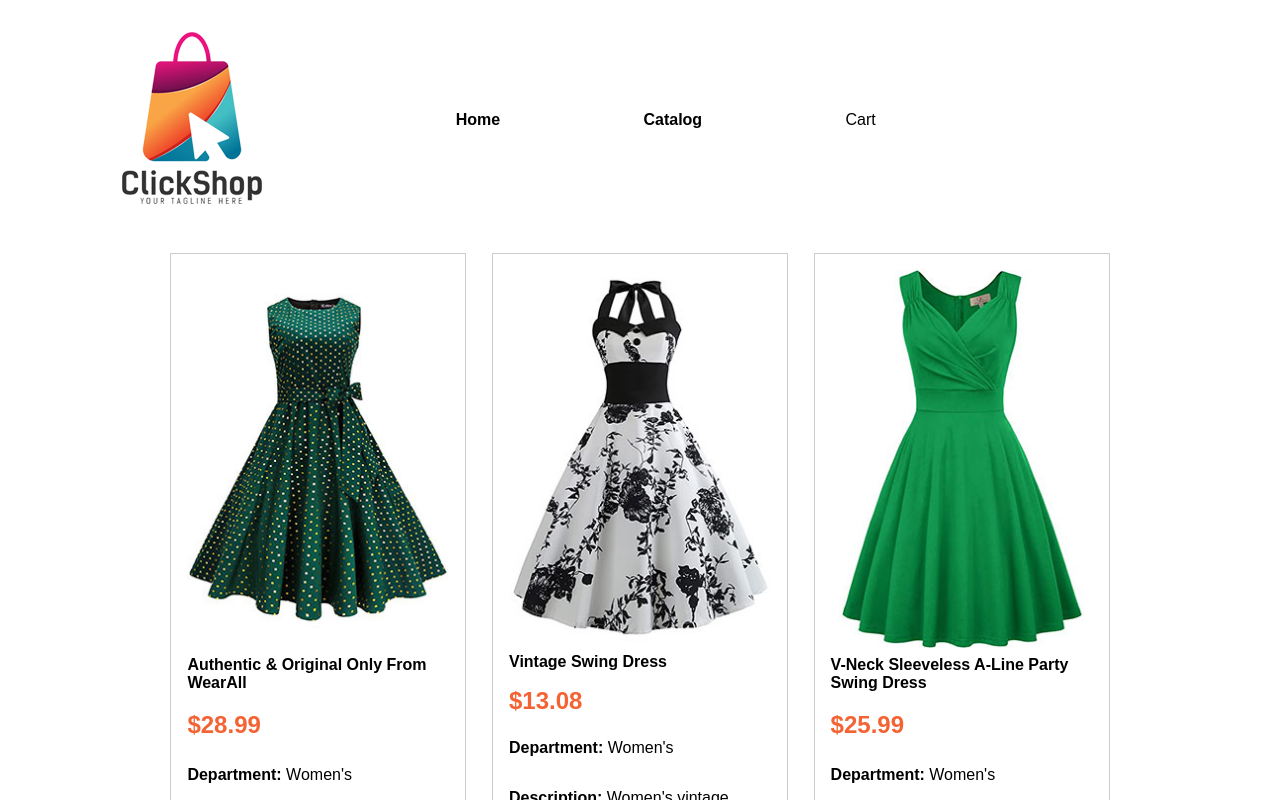
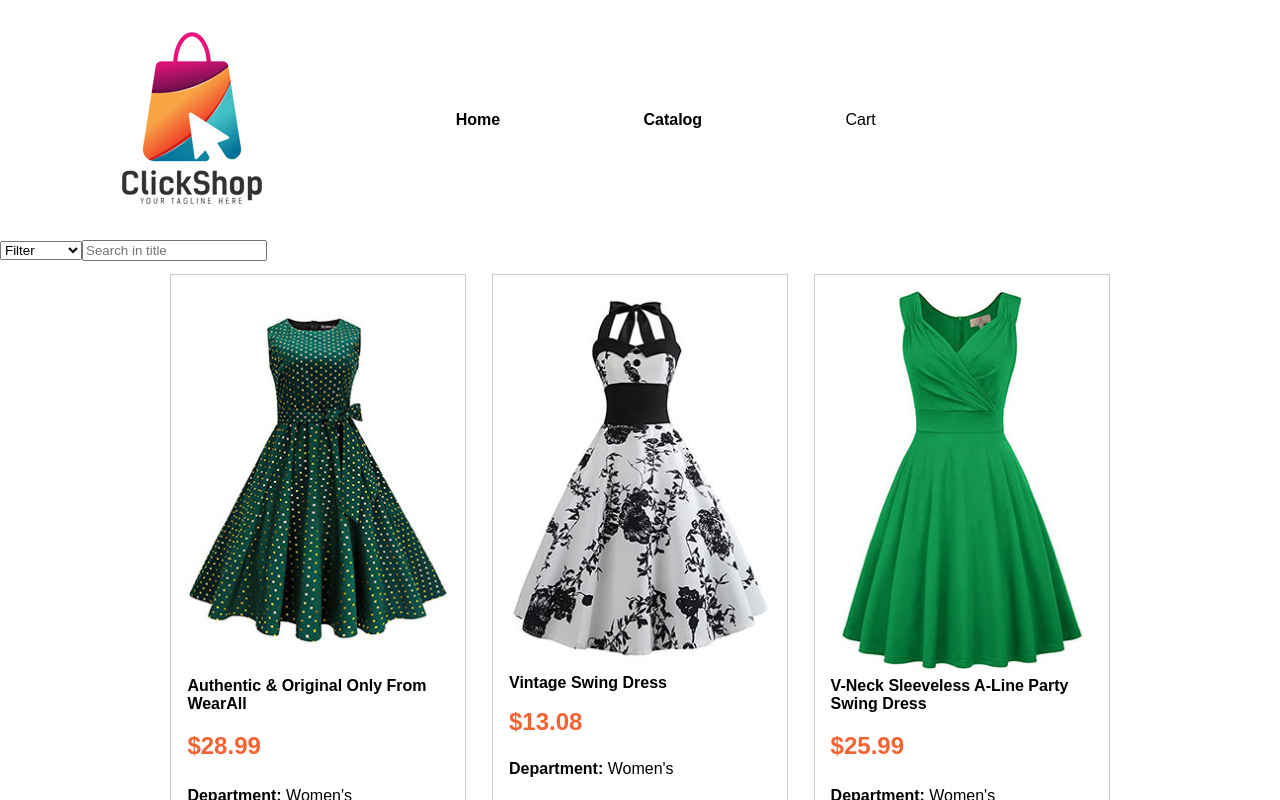
Before and after one commit to TatianaIlieva/HW-Shop, a React (Create React App) app: page /catalog in a window 1280 px wide. Shown: the top 800 px of the page. Built offline with nearby package versions, Linux system fonts and the light colour scheme.

Commit message:
Update Catalog.jsx

```diff
--- a/src/pages/Catalog.jsx
+++ b/src/pages/Catalog.jsx
@@ -1,12 +1,75 @@
 import React  from "react";
-import {renderItems} from "../data";
+import {data} from "../data";
+import { Link } from "react-router-dom";
 
 export default class Catalog extends React.Component {
+    state = {
+        search: "",
+        filter: ""
+    }
+
+    filterItem = (event) => {
+        this.setState({filter: event.target.value});
+    }
+
+    searchItems = (event) => {
+        this.setState({search: event.target.value});
+    }
+
     render() {
         return (
             <>
+            <div className='input-wrapper'>
+                <select className='filter-select' value="Filter" onChange={this.filterItem}>
+                    <option disabled>Filter</option>
+                    <option value="">All</option>
+                    <optgroup label="Type">
+                        <option value='t-shirts'>T-shirts</option>
+                        <option value='vests'>Vests</option>
+                        <option value='dress'>Dress</option>
+                        <option value='shirts'>Shirts</option>
+                        <option value='shorts'>Shorts</option>
+                        <option value='jeans'>Jeans</option>
+                    </optgroup>
+                    <optgroup label="Gender">
+                        <option value="Women's">Female</option>
+                        <option value="Men's">Male</option>
+                    </optgroup>
+                </select>
+                <input className="searchbar" placeholder="Search in title" onChange={this.searchItems}/>
+            </div>
             <div className='items-wrapper'>
-                {renderItems}
+               {data.filter(result => {
+                if (this.state.search === "" && this.state.filter === "") {
+                  return result;
+                }
+                else if (result.Name.toLowerCase().includes(this.state.search.toLowerCase())) {
+                    if (this.state.filter === "") {
+                        return result;
+                    }
+                    else if (result.Type.toLowerCase()===(this.state.filter.toLowerCase()) || result.Department.toLowerCase()===(this.state.filter.toLowerCase()) ) {
+                        return result;
+                    }
+                }
+                if (result.Type.toLowerCase()===(this.state.filter.toLowerCase()) || result.Department.toLowerCase()===(this.state.filter.toLowerCase()) ) {
+                    if (this.state.search === "") {
+                        return result;
+                    }
+                    else if (result.Name.toLowerCase().includes(this.state.search.toLowerCase())) {
+                    return result;
+                    }
+                }
+                  return null;
+                }).map((element)=>{return(
+                <div className='item' key={element.id}>
+                    <img src={element.Image} alt="Item"/>
+                    <p className='name'>{element.Name}</p>
+                    <p className='price'>${element.Price}</p>
+                    <p><strong>Department:</strong> {element.Department}</p>
+                    <p><strong>Description:</strong> {element.Description}</p>
+                    <Link to={`/catalog/${element.id}`} className='item-button'>View Details</Link>
+                </div>)
+                })}
             </div>
             </>
         )
```
